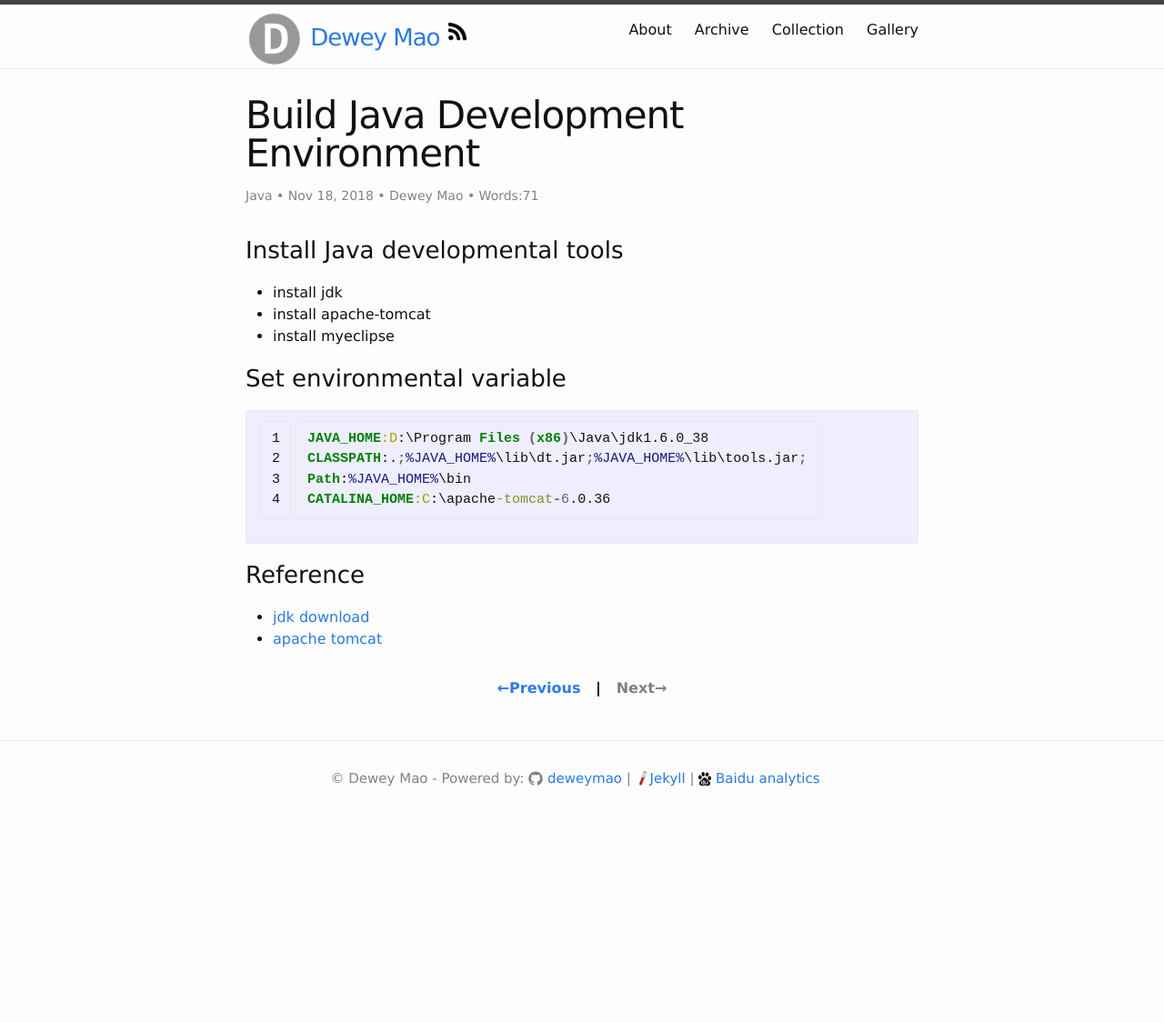
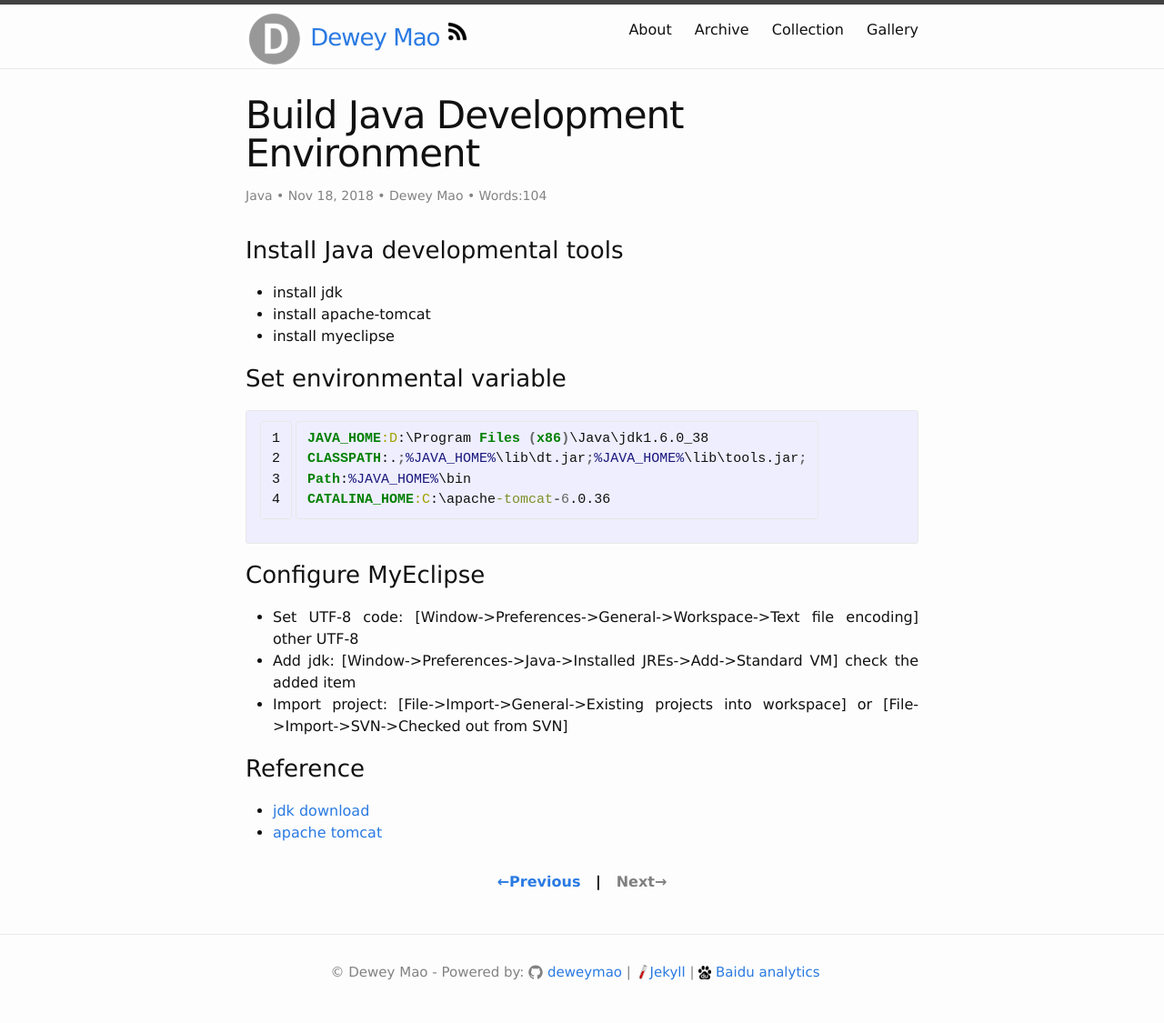
Before and after one commit to deweymao/deweymao.github.io, a Jekyll site: the page built from _posts/2018-11-17-build_java_development_environment.md, in a window 1280 px wide. Shown: the whole page at 91% size. Built offline with Jekyll 4.4.1, drawn with Linux system fonts in a browser that asks for light colours; comment, search, counter and statistics services are not loaded; before the commit the page ends 912 px from its top, so only the background shows below that.

Commit message:
modify post

```diff
--- a/_posts/2018-11-17-build_java_development_environment.md
+++ b/_posts/2018-11-17-build_java_development_environment.md
@@ -19,6 +19,11 @@ Path:%JAVA_HOME%\bin
 CATALINA_HOME:C:\apache-tomcat-6.0.36
 {% endhighlight %}
 
+### Configure MyEclipse
+- Set UTF-8 code: [Window->Preferences->General->Workspace->Text file encoding] other UTF-8
+- Add jdk: [Window->Preferences->Java->Installed JREs->Add->Standard VM] check the added item
+- Import project: [File->Import->General->Existing projects into workspace] or [File->Import->SVN->Checked out from SVN]
+
 ### Reference
 - <a href="https://www.oracle.com/technetwork/java/javase/downloads/index.html" target="_blank"> jdk download </a>
 - <a href="http://tomcat.apache.org/" target="_blank"> apache tomcat </a>
```
